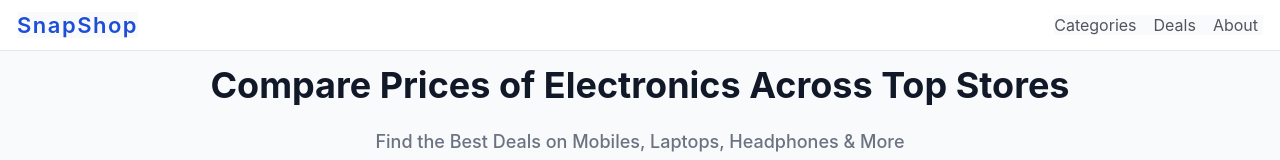
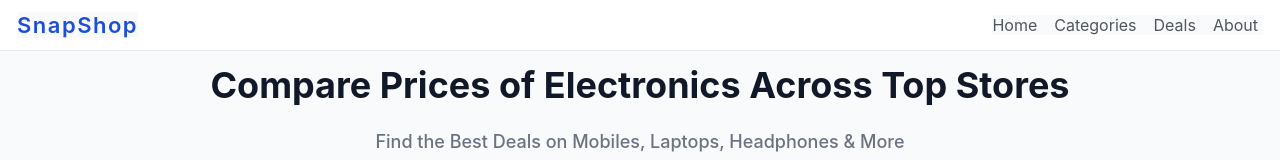
Before and after one commit to Rehan7077/snap-shop, a React (Vite) app in the folder client/: page / in a window 1280 px wide. Shown: the top 160 px of the page. Built offline with nearby package versions, Linux system fonts and the light colour scheme.

Commit message:
added a home section at navbar

```diff
--- a/client/src/components/navbar/Navbar.css
+++ b/client/src/components/navbar/Navbar.css
@@ -21,6 +21,7 @@
   justify-content: center;
   gap: 12px;
   margin-right: 5px;
+  text-decoration: none;
 }
 .nav-menu :hover {
   color: #111827;
--- a/client/src/components/navbar/Navbar.jsx
+++ b/client/src/components/navbar/Navbar.jsx
@@ -1,8 +1,10 @@
+import { Link } from 'react-router'
 import './Navbar.css'
 export const Navbar = () => {
    return( <nav>
         <h2 className='nav-logo'>SnapShop</h2>
         <ul className="nav-menu">
+            <Link to='/' className='nav-menu primary'>Home</Link>
             <li className="nav-menu primary">Categories</li>
             <li className="nav-menu primary">Deals</li>
             <li className="nav-menu primary">About</li>
```
